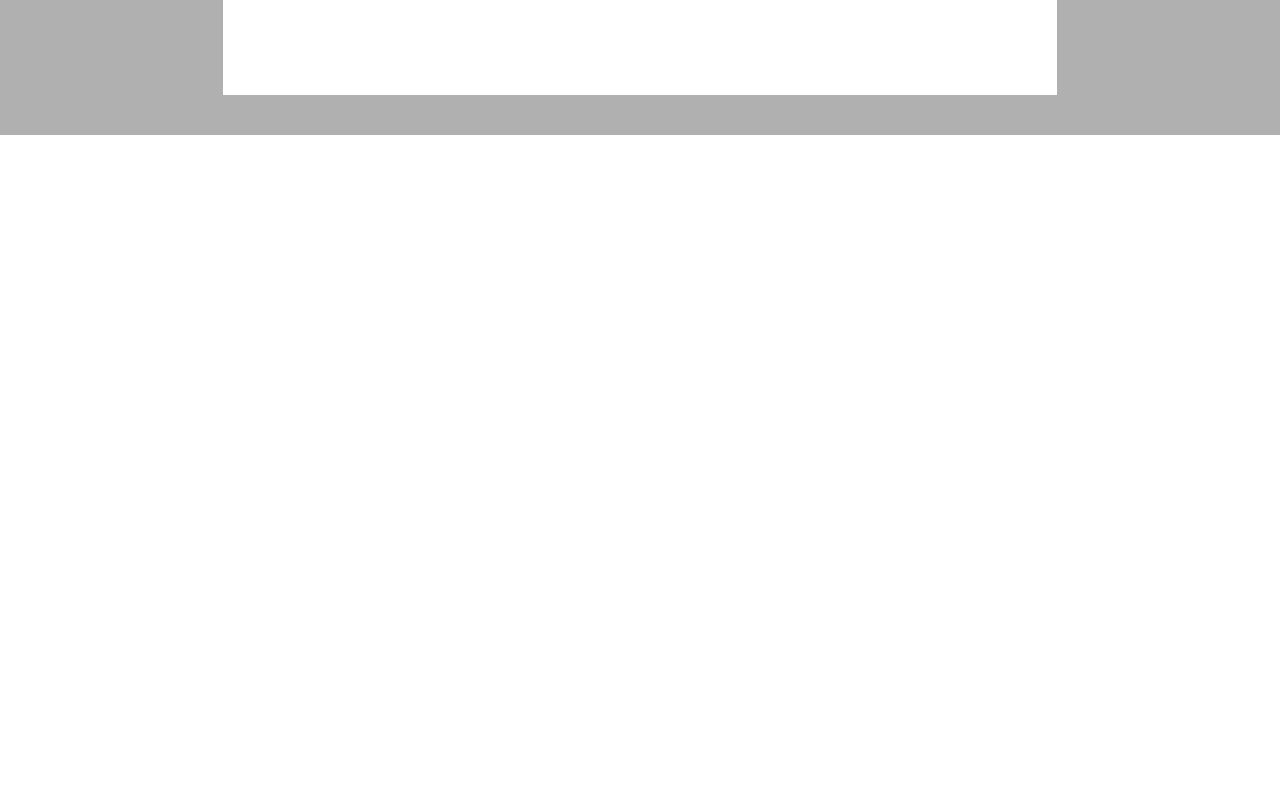
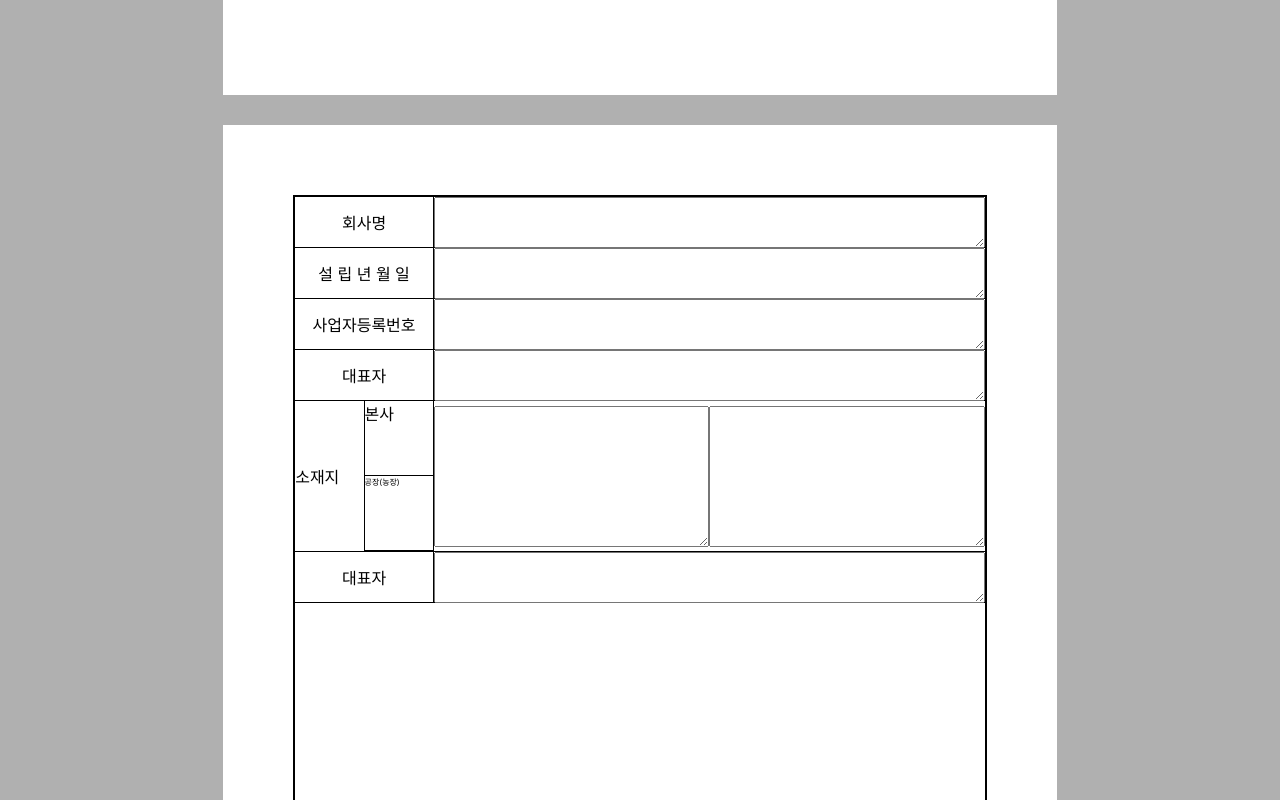
Before and after one commit to c0c0pang/sado-project, a React (Create React App) app: page /doc/1 in a window 1280 px wide. Shown: the part 2300-3100 px from the top of the page. Before the commit the page ends 2435 px from the top, so only its background shows below. Built offline with nearby package versions, Linux system fonts and the light colour scheme.

Commit message:
[Feat] Compound component 패턴 적용한 페이지

```diff
--- a/src/docFiles/DocsMain.jsx
+++ b/src/docFiles/DocsMain.jsx
@@ -2,12 +2,14 @@ import React from 'react'
 import { DocsMainDiv } from './docsMainStyle'
 import CoverPage from './cover/Cover'
 import IndexPage from './index/IndexPage'
+import FirstPage from './pages/FirstPage'
 
 function DocsMain() {
     return (
         <DocsMainDiv>
             <CoverPage></CoverPage>
             <IndexPage></IndexPage>
+            <FirstPage></FirstPage>
         </DocsMainDiv>
     )
 }
--- /dev/null
+++ b/src/docFiles/pages/FirstPage.jsx
@@ -0,0 +1,94 @@
+import React, { useState } from "react";
+import { IndexDiv } from "../index/indexStyle";
+import { Grid } from "./Grid";
+import styled from "styled-components";
+
+function FirstPage(){
+
+    return(
+        <S.A4>
+            <S.Container>
+                <Grid>
+                    <div style={{display: "flex"}}>
+                        <Grid.LeftDiv>
+                            회사명
+                        </Grid.LeftDiv>
+                        <Grid.RightDiv>
+                            <Grid.TextAreas/>
+                        </Grid.RightDiv>
+                    </div>
+
+                    <div style={{display: "flex"}}>
+                        <Grid.LeftDiv>
+                            설 립 년 월 일
+                        </Grid.LeftDiv>
+                        <Grid.RightDiv>
+                            <Grid.TextAreas/>
+                        </Grid.RightDiv>
+                    </div>
+
+                    <div style={{display: "flex"}}>
+                        <Grid.LeftDiv>
+                            사업자등록번호
+                        </Grid.LeftDiv>
+                        <Grid.RightDiv>
+                            <Grid.TextAreas/>
+                        </Grid.RightDiv>
+                    </div>
+                    <div style={{display: "flex"}}>
+                        <Grid.LeftDiv>
+                            대표자
+                        </Grid.LeftDiv>
+                        <Grid.RightDiv>
+                            <Grid.TextAreas/>
+                        </Grid.RightDiv>
+                    </div>
+                    <div style={{display: "flex"}}>
+                        <Grid.LeftDiv>
+                            <Grid.Left1Right2>
+                                <div>소재지</div>
+                                <div>본사</div>
+                                <div style={{fontSize: "8px"}}>공장(농장)</div>
+                            </Grid.Left1Right2>
+                        </Grid.LeftDiv>
+                        <Grid.RightDiv>
+                            <Grid.TextAreas/>
+                            <Grid.TextAreas/>
+                        </Grid.RightDiv>
+                    </div>
+
+                    <div style={{display: "flex"}}>
+                        <Grid.LeftDiv>
+                            대표자
+                        </Grid.LeftDiv>
+                        <Grid.RightDiv>
+                            <Grid.TextAreas/>
+                        </Grid.RightDiv>
+                    </div>
+                </Grid>
+            </S.Container>
+        </S.A4>
+    )
+}
+
+const S = {
+    A4: styled.div`
+    padding: 20px;
+    background-color: white;
+    height: 297mm;
+    width: 210mm;
+    @page{
+        size: 210mm 297mm; /* A4 용지 크기 */
+        margin: 0;
+    }
+    `,
+
+    Container: styled.div`
+        margin: 50px;
+        height: 80%;
+        border: 2px solid black;
+    `
+}
+
+
+export default FirstPage;
--- /dev/null
+++ b/src/docFiles/pages/Grid.js
@@ -0,0 +1,119 @@
+import { Children, useState } from "react";
+import styled from "styled-components";
+import React from "react";
+
+const Left1Right2 = ({children}) => {
+    const childrenArray = Children.toArray(children);
+    return(
+        <S.Wrapper>
+            <S.Left>
+                {childrenArray.slice(0,1)}
+            </S.Left>
+            <S.Right>
+                {childrenArray.slice(1).map((item) =>
+                    <div style={{borderBottom: "1px solid black", height:"100%"}}>
+                        {item}
+                    </div>
+                )}
+            </S.Right>
+        </S.Wrapper>
+    );
+}
+
+const TextAreas = () => {
+    const [height, setHeight] = useState(1);
+    const handleKeyDown = (e) => {
+        if (e.key === "Enter") {
+          setHeight((prevHeight) => prevHeight + 1);
+        }
+        else if(e.key === 'Backspace') {
+            if(height >= 0){
+                setHeight((prevHeight) => prevHeight - 1);
+            }
+        }
+      };
+
+    return(
+        <S.TextArea
+        onKeyDown={handleKeyDown}
+        plusHeight={height}/>
+    )
+}
+
+const LeftDiv = ({children}) => {
+    return(
+        <S.LeftWrapper>
+            {children}
+        </S.LeftWrapper>
+    )
+}
+
+const RightDiv = ({children}) => {
+    return(
+        <S.RightWrapper>
+            {children}
+        </S.RightWrapper>
+    )
+}
+
+function GridMain({children}){
+    return(
+        <div>
+            {children}
+        </div>
+    )
+};
+
+const S ={
+    Wrapper: styled.div`
+        display: flex;
+        color: black;
+        min-height: 150px;
+        width: 100%;
+        height: 100%;
+    `,
+    LeftWrapper: styled.div`
+        display: flex;
+        width: 20%;
+        min-height: 50px;
+        justify-content: center;
+        border-bottom: 1px solid black;
+        border-right: 1px solid black;
+        align-items: center;
+    `,
+    RightWrapper: styled.div`
+        display: flex;
+        width: 80%;
+        min-height: 30px;
+        justify-content: center;
+        border-bottom: 1px solid black;
+        align-items: center;
+        height: auto;
+    `,
+    Left: styled.div`
+        display: flex;
+        align-items: center;
+        width: 50%;
+        height: 100%;
+    `,
+    Right: styled.div`
+        display: flex;
+        flex-direction: column;
+        width: 50%;
+        height: 100%;
+        border-left: 1px solid black;
+    `,
+    TextArea: styled.textarea`
+        min-height: 90%;
+        height: ${(props) => props.plusHeight}rem;
+        width: 100%;
+    `,
+
+};
+
+export const Grid = Object.assign(GridMain, {
+    Left1Right2,
+    LeftDiv,
+    RightDiv,
+    TextAreas,
+})
```
Also changed, not shown: 2 other files (tests, documents, lock files or other folders).
